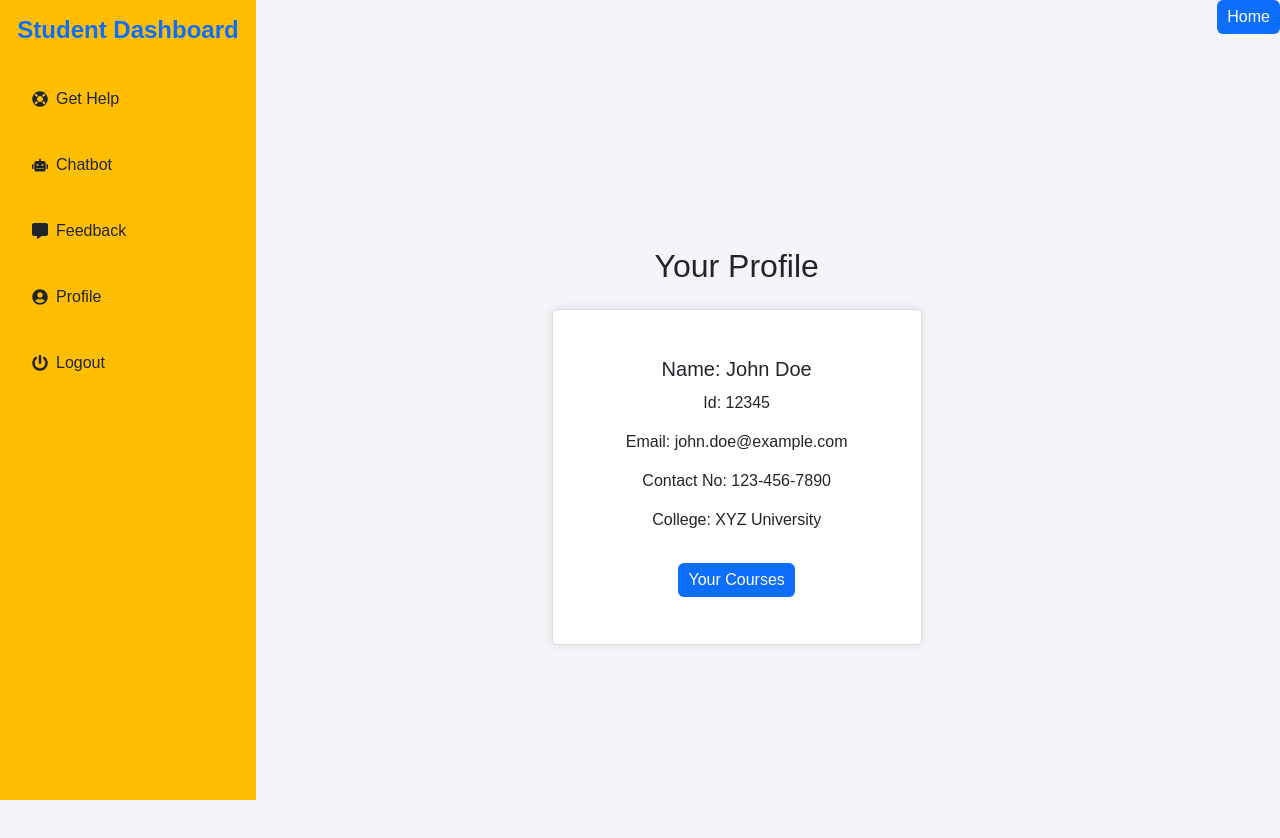
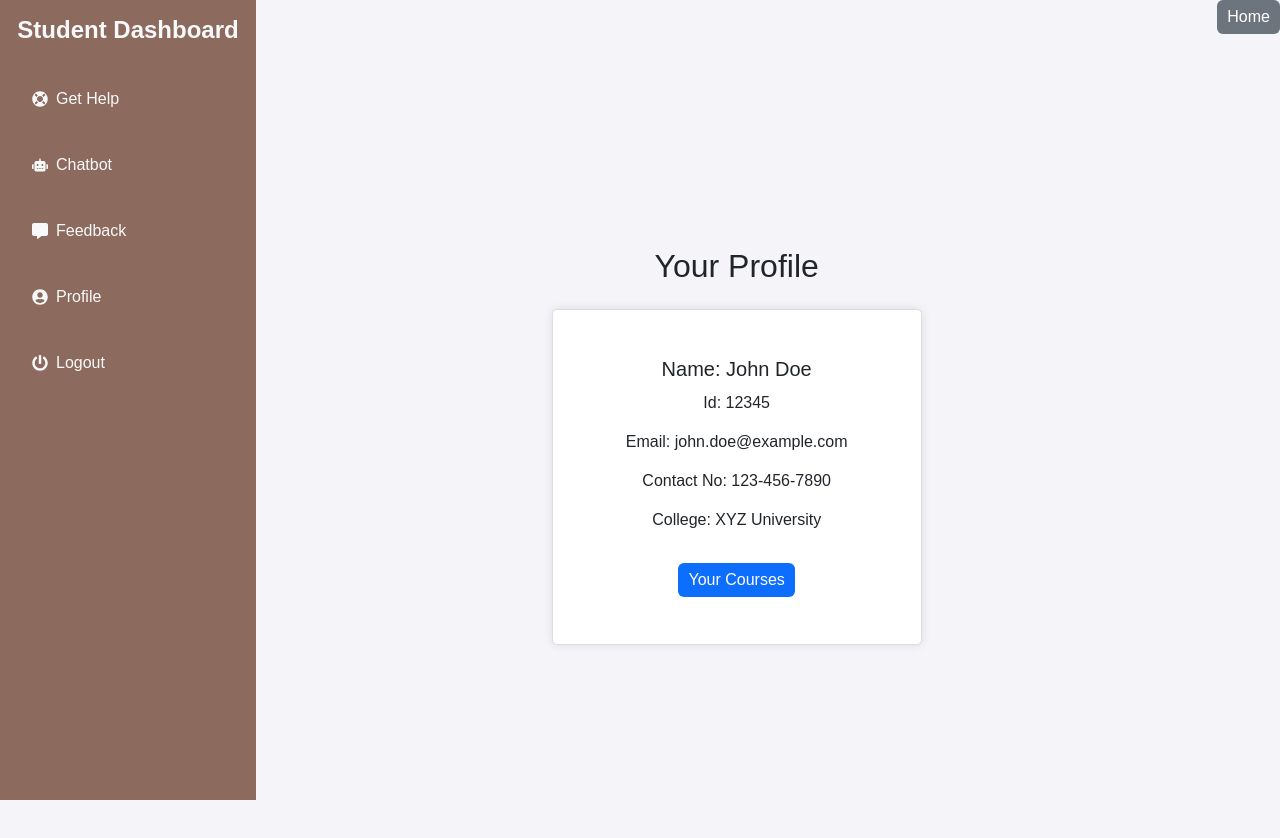
Before and after one commit to cfgbengaluru24/Team-55, a React (Vite) app in the folder client/: page /student-dashboard in a window 1280 px wide. Shown: the top 838 px of the page. Built offline with nearby package versions, Linux system fonts and the light colour scheme.

Commit message:
final push

```diff
--- a/client/src/App.jsx
+++ b/client/src/App.jsx
@@ -19,6 +19,7 @@ import HomePage from './components/Homepage';
 import StudentSignUp from './components/StudentSignUp'
 import AdminSignUp from './components/AdminSignUp';
 import StudentDashboard from './components/StudentDashboard'
+
 
 const router = createBrowserRouter(
   [
@@ -67,7 +68,8 @@ const router = createBrowserRouter(
     {
       path:"/admin-dashboard",
       element:<AdminDashboard/>
-    }
+    },
+
 
   ]
 )
--- a/client/src/components/AdminDashboard.css
+++ b/client/src/components/AdminDashboard.css
@@ -35,7 +35,9 @@ body {
   }
 
   .sidebar ul li a:hover {
-    text-decoration: underline;
+    /* text-decoration: underline; */
+    background-color: white;
+    color: black;
   }
 
   .content {
--- a/client/src/components/AdminDashboard.jsx
+++ b/client/src/components/AdminDashboard.jsx
@@ -1,8 +1,10 @@
 import React from 'react';
 import { BrowserRouter as Router, Route, Routes, Link } from 'react-router-dom';
 import './AdminDashboard.css';
+import { FaChalkboardTeacher, FaClipboardCheck, FaBook, FaCommentDots } from 'react-icons/fa';
 import Assessment from './Assessment';
 import AttendanceChecker from './AttendanceChecker';
+
 // import TestResources from './TestResources';
 // import Notifications from './Notifications';
 
@@ -12,44 +14,35 @@ const AdminDashboard = () => {
         <div className="sidebar">
           <h4>Admin Dashboard</h4>
           <ul>
-            <li><Link to="/Assessment">Student Performance</Link></li>
-            <li><Link to="/AttendanceChecker">Attendance</Link></li>
-            <li><Link to="/#">Test Resources</Link></li>
-            <li><Link to="/#">Notifications</Link></li>
+            <li><Link to="/Assessment"><FaChalkboardTeacher /> Student Performance</Link></li>
+            <li><Link to="/AttendanceChecker"><FaClipboardCheck /> Attendance</Link></li>
+            <li><Link to="/"><FaBook /> Test Resources</Link></li>
+            <li><Link to="/"><FaCommentDots /> Notifications</Link></li>
           </ul>
         </div>
         <div className="content mt-6">
-
           <div className="card-section">
             <div className="card">
-
               <div className="card-body">
-                <h5 className="card-title">Student Performance</h5>
-
-                <a href="#" className="btn btn-secondary">VIEW</a>
+                <h5 className="card-title"><FaChalkboardTeacher /> Student Performance</h5>
+                <a href="/Assessment" className="btn btn-secondary">VIEW</a>
               </div>
             </div>
             <div className="card">
-
               <div className="card-body">
-                <h5 className="card-title">Attendance</h5>
-
-                <a href="#" className="btn btn-secondary">VIEW</a>
+                <h5 className="card-title"><FaClipboardCheck /> Attendance</h5>
+                <a href="/AttendanceChecker" className="btn btn-secondary">VIEW</a>
               </div>
             </div>
             <div className="card">
-
               <div className="card-body">
-                <h5 className="card-title">Test Resources</h5>
-
-                <a href="#" className="btn btn-secondary">VIEW</a>
+                <h5 className="card-title"><FaBook /> Rewards</h5>
+                <Link to="/Rewards" className="btn btn-secondary">VIEW</Link>
               </div>
             </div>
             <div className="card">
-
               <div className="card-body">
-                <h5 className="card-title">Feedback Responses</h5>
-
+                <h5 className="card-title"><FaCommentDots /> Feedback Responses</h5>
                 <a href="#" className="btn btn-secondary">VIEW</a>
               </div>
             </div>
--- a/client/src/components/Feedback.jsx
+++ b/client/src/components/Feedback.jsx
@@ -33,7 +33,7 @@ const Feedback = () => {
         <br />
         <br />
         <input disabled={isSubmitting} type='submit' value='Submit' />
-        <Link to="/student-dashboard"><button className="btn btn-primary" disabled={isSubmitting}>Home</button></Link>
+        <Link to="/student-dashboard"><button className="btn btn-primary mx-2" disabled={isSubmitting}>Home</button></Link>
       </form>
     </div>
   );
--- a/client/src/components/Help.jsx
+++ b/client/src/components/Help.jsx
@@ -30,7 +30,7 @@ const Help = () => {
           <br/>
           <br/>
           <input disabled={isSubmitting} type='submit' value='Submit'/>
-          <Link to="/student-dashboard"><button className="btn btn-primary" disabled={isSubmitting}>Back</button></Link>
+          <Link to="/student-dashboard"><button className="btn btn-primary my-2" disabled={isSubmitting}>Back</button></Link>
         </div>
       </form>
       </div>
--- a/client/src/components/HomePage.css
+++ b/client/src/components/HomePage.css
@@ -101,7 +101,8 @@ body {
 
   /* Footer Styles */
   footer {
-    padding: 20px 0;
+    padding: 0;
+    height: 1rem;
     background-color: #8c6a5d !important;
     color: #eee4b1;
     border-top: 1px solid #ddd;
--- a/client/src/components/Homepage.jsx
+++ b/client/src/components/Homepage.jsx
@@ -115,8 +115,8 @@ export default function Homepage() {
         </div>
       </main>
 
-      <footer className="text-center text-lg-start mt-auto">
-        <div className="container p-4">
+      <footer className="text-center text-lg-start mt-auto ">
+        <div className="container">
           <p>&copy; 2024 Your NGO. All rights reserved.</p>
         </div>
       </footer>
--- a/client/src/components/SideNav.jsx
+++ b/client/src/components/SideNav.jsx
@@ -8,7 +8,7 @@ export default function SideNav() {
   return (
     <nav className="bg-light sidebar flex-shrink-0 vh-100 p-3 student-sidebar">
       <div className="sticky-top text-center mb-4">
-        <h4 className="text-primary fw-bold mb-4">Student Dashboard</h4>
+        <h4 className="text-light fw-bold mb-4">Student Dashboard</h4>
       </div>
       <ul className="nav flex-column">
         {/* <li className="nav-item mb-3">
@@ -18,31 +18,43 @@ export default function SideNav() {
           </Link>
         </li> */}
         <li className="nav-item mb-3">
-          <Link className="nav-link text-dark d-flex align-items-center" to="/get-help">
+          <Link className="nav-link text-light d-flex align-items-center" to="/get-help">
             <FaLifeRing className="me-2" />
             Get Help
           </Link>
         </li>
-        <li className="nav-item mb-3">
-          <Link className="nav-link text-dark d-flex align-items-center" to="/chatbot">
+        {/* <li className="nav-item mb-3">
+          <a className="nav-link text-light d-flex align-items-center" target="_blank"
+                        rel="noopener noreferrer" href="/https://cdn.botpress.cloud/webchat/v2/shareable.html?botId=c8c771b8-96a1-43eb-9e58-c25f80795927';">
             <FaRobot className="me-2" />
             Chatbot
-          </Link>
+          </a>
+        </li> */}
+        <li className="nav-item mb-3">
+          <a
+            className="nav-link text-light d-flex align-items-center"
+            href="https://cdn.botpress.cloud/webchat/v2/shareable.html?botId=c8c771b8-96a1-43eb-9e58-c25f80795927"
+            target="_blank"
+            rel="noopener noreferrer"
+          >
+            <FaRobot className="me-2" />
+            Chatbot
+          </a>
         </li>
         <li className="nav-item mb-3">
-          <Link className="nav-link text-dark d-flex align-items-center" to="/feedback">
+          <Link className="nav-link text-light d-flex align-items-center" to="/feedback">
             <FaCommentAlt className="me-2" />
             Feedback
           </Link>
         </li>
         <li className="nav-item mb-3">
-          <Link className="nav-link text-dark d-flex align-items-center" to="/profile">
+          <Link className="nav-link text-light d-flex align-items-center" to="/profile">
             <FaUserCircle className="me-2" />
             Profile
           </Link>
         </li>
         <li className="nav-item mb-3">
-          <Link className="nav-link text-dark d-flex align-items-center" to="/logout">
+          <Link className="nav-link text-light d-flex align-items-center" to="/logout">
             <FaPowerOff className="me-2" />
             Logout
           </Link>
--- a/client/src/components/StudentDashboard.css
+++ b/client/src/components/StudentDashboard.css
@@ -1,15 +1,15 @@
 /* Custom styles for the sidebar */
 .sidebar {
-    background-color: #FFBF00 !important; /* Custom yellow background */
+  background-color: #8c6a5d !important; /* Custom yellow background */
     color: #fff; /* Custom text color */
   }
 
   .sidebar .nav-link {
-    color: #000; /* Custom link color */
+    color: #fff; /* Custom link color */
   }
 
   .sidebar .nav-link:hover {
-    background-color: #fff;
+    background-color: #000;
     color: #FFBF00; /* Custom hover effect */
   }
 
--- a/client/src/components/StudentDashboard.jsx
+++ b/client/src/components/StudentDashboard.jsx
@@ -24,7 +24,7 @@ export default function StudentDashboard() {
       <div className="flex-grow-1 p-3 text-center">
         <Profile name={profileData.name} id={profileData.id} email={profileData.email} contact={profileData.contact} college={profileData.college}/>
       </div>
-      <Link to="/"><button className="btn btn-primary" >Home</button></Link>
+      <Link to="/"><button className="btn btn-secondary" >Home</button></Link>
     </div>
     // <Router>
     //   <div className="d-flex">
```
